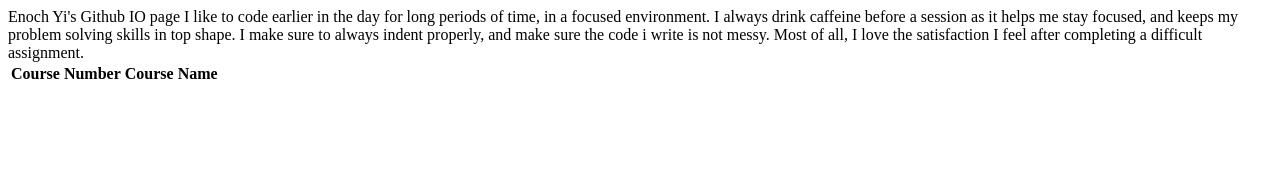
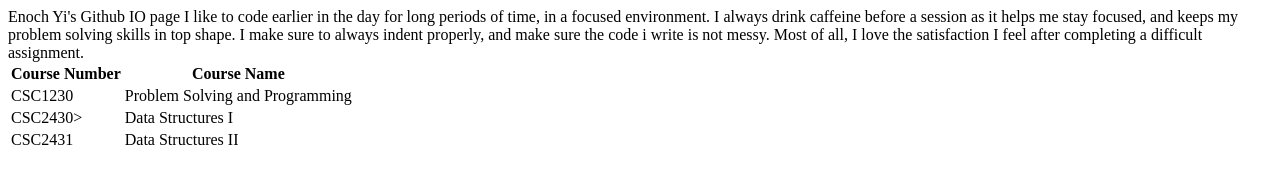
Before and after one commit to Enoch36Yi/githubio, a plain HTML site: page index.html in a window 1280 px wide. Drawn offline with Linux system fonts and the light colour scheme.

Commit message:
Update index.html

```diff
--- a/index.html
+++ b/index.html
@@ -11,7 +11,14 @@ I like to code earlier in the day for long periods of time, in a focused environ
   </thead>
   <tbody>
     <tr>
-
+      <td>CSC1230</td>
+      <td>Problem Solving and Programming</td>
     </tr>
+    <tr>
+      <td>CSC2430></td>
+      <td>Data Structures I</td>
+    </tr>
+    <td>CSC2431</td>
+    <td>Data Structures II</td>
   </tbody>
 </table>
```
